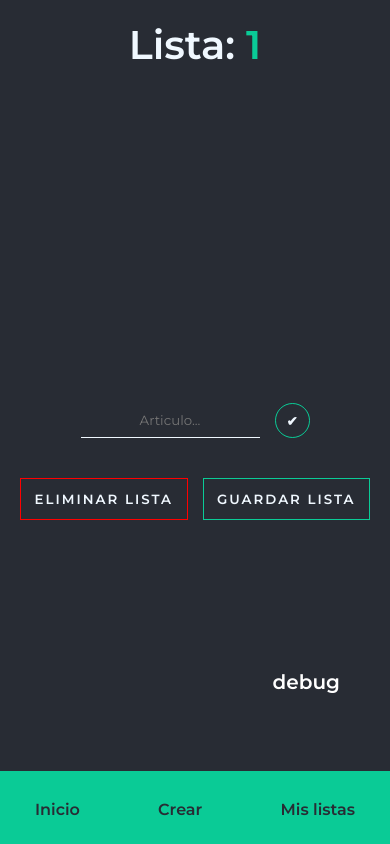
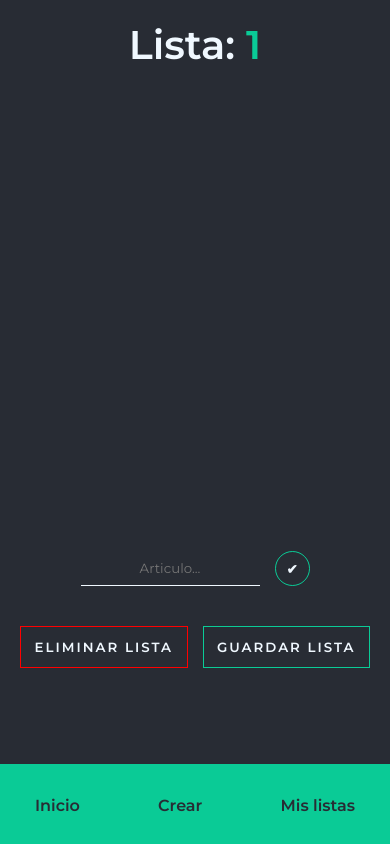
Before and after one commit to nima8998/grocery-list, a React (Create React App) app: page /lista/1 in a window 390 px wide. Built offline with nearby package versions, Linux system fonts and the light colour scheme.

Commit message:
se usan medidas innerwidth del device para mejorar responsive

```diff
--- a/src/components/Navbar.js
+++ b/src/components/Navbar.js
@@ -31,7 +31,7 @@ export default function Navbar() {
             ))
         }
         </ul>
-        <Debug/>
+        {/* <Debug/> */}
     </Wrapper>
   )
 }
--- a/src/index.css
+++ b/src/index.css
@@ -16,6 +16,11 @@ html, body{
   font-size: 20px;
 }
 
+main{
+  background-color: var(--c-black);
+  color: var(--c-white);
+}
+
 p{
   font-size: 1rem;
 }
@@ -28,18 +33,9 @@ h1, h2, h3, h4, h5, h6{
   font-size: 2rem;
 }
 
-#root{
-  display: flex;
-  flex-direction: column;
-}
-
-main{
-  background-color: var(--c-black);
-  color: var(--c-white);
-  height: 100vh;
-}
 
 section{
+  flex: 1;
   height: 100%;
   padding: .5rem;
 }
--- a/src/layout/Layout.js
+++ b/src/layout/Layout.js
@@ -2,11 +2,15 @@ import React from 'react'
 import { Outlet } from 'react-router-dom'
 import Navbar from '../components/Navbar'
 
+import useWindowDimensions from '../utils/useWindowDimensions'
+
 export default function Layout() {
+  const {height} = useWindowDimensions();
+
   return (
-    <>
+    <div style={{minHeight: height, display: 'flex', flexDirection: "column"}}>
         <Outlet/>
         <Navbar/>
-    </>
+    </div>
   )
 }
--- a/src/pages/ListDetail.js
+++ b/src/pages/ListDetail.js
@@ -114,10 +114,11 @@ const ItemList = styled.div`
         display: flex;
         flex-direction: column;
         justify-content: flex-start;
-        min-height: 75%;
         overflow-y: auto;
         width: 75%;
         margin: 0 auto;
+        min-height: 50vh;
+        max-height: 50vh;
     }
 
     .ItemList-add{
--- /dev/null
+++ b/src/utils/useWindowDimensions.js
@@ -0,0 +1,24 @@
+import { useState, useEffect } from 'react';
+
+function getWindowDimensions() {
+  const { innerWidth: width, innerHeight: height } = window;
+  return {
+    width,
+    height
+  };
+}
+
+export default function useWindowDimensions() {
+  const [windowDimensions, setWindowDimensions] = useState(getWindowDimensions());
+
+  useEffect(() => {
+    function handleResize() {
+      setWindowDimensions(getWindowDimensions());
+    }
+
+    window.addEventListener('resize', handleResize);
+    return () => window.removeEventListener('resize', handleResize);
+  }, []);
+
+  return windowDimensions;
+}
```
